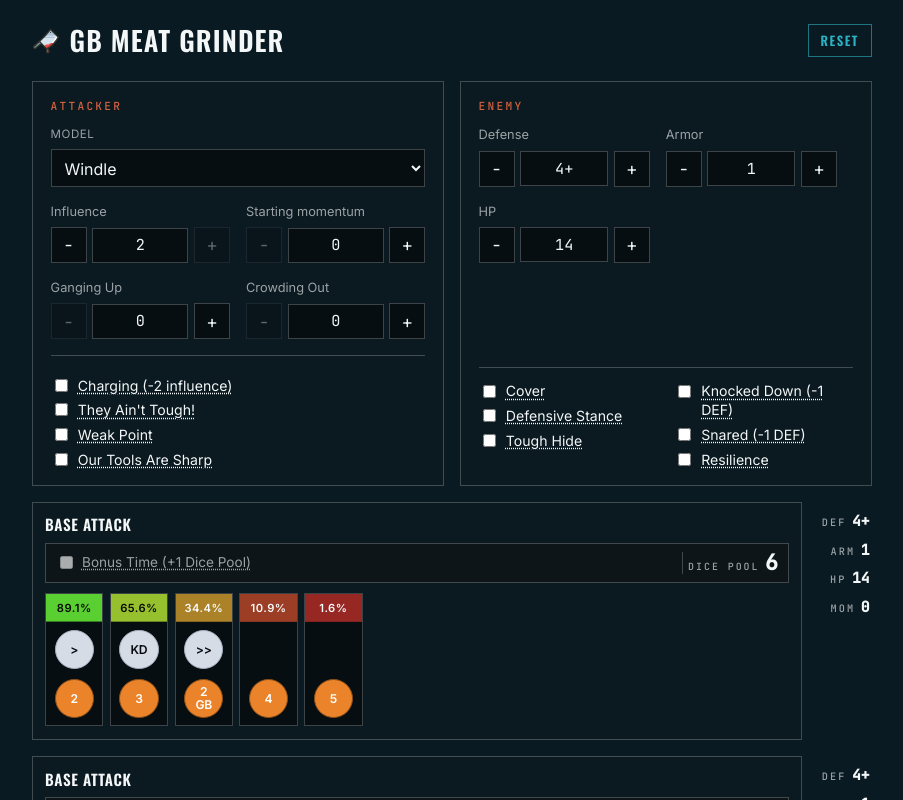
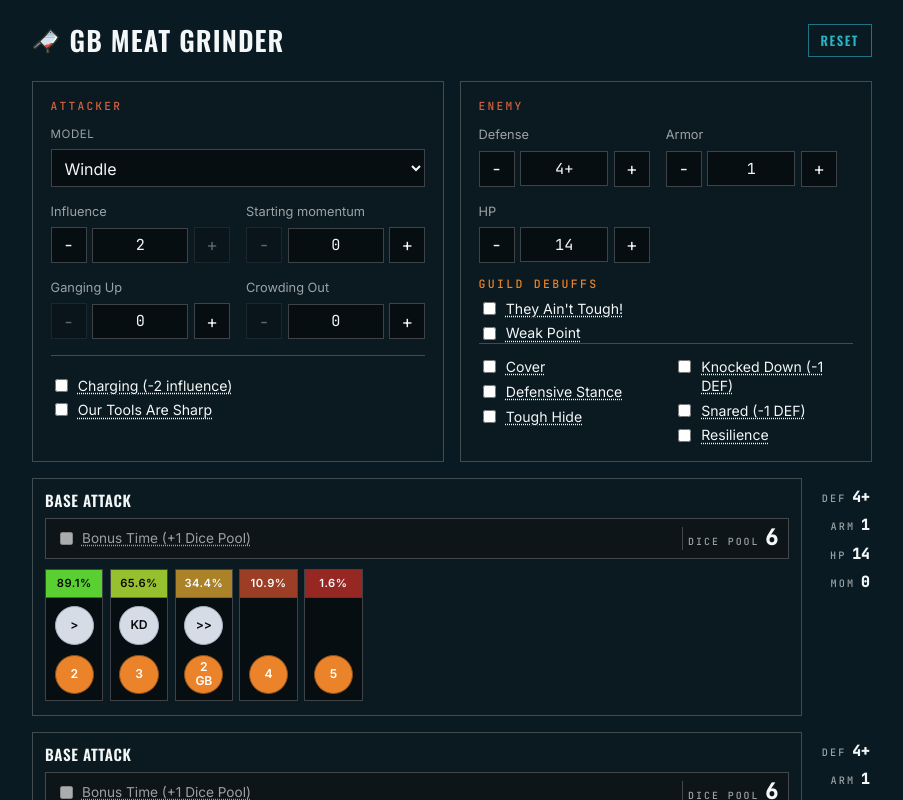
Before and after one commit to cckarchev/gb-meat-grinder, a React (Vite) app: page / in a window 1280 px wide. Shown: the top 800 px of the page, without its empty margins (188-1091 px from the left). Built offline with nearby package versions, Linux system fonts and the light colour scheme.

Commit message:
feat: show guild debuffs on the enemy panel

```diff
--- a/src/components/attacker/AttackerPreAttackOptions.tsx
+++ b/src/components/attacker/AttackerPreAttackOptions.tsx
@@ -4,13 +4,14 @@ import {
   TOOLTIP_CHARGE,
   TOOLTIP_CHARGE_FURIOUS,
 } from '@/components/attacker/attackerPanelCopy';
+import { GuildBuffCheckbox } from '@/components/ui/GuildBuffCheckbox';
 import { TooltipCheckbox } from '@/components/ui/TooltipCheckbox';
-import { guildBuffIsExcluded } from '@/core/damage/damage';
+import { guildBuffsFor } from '@/core/damage/damage';
 import { useMeatGrinderSimulation } from '@/gbMeatGrinder/useMeatGrinderSimulation';
 
 /** Charging, guild buffs and activated traits toggled before the attack. */
 export const AttackerPreAttackOptions = () => {
-  const { attacker, charging, damageMods, activeTraits, dispatch } =
+  const { attacker, charging, activeTraits, dispatch } =
     useMeatGrinderSimulation();
 
   const chargeTooltip = attacker.furious
@@ -30,27 +31,9 @@ export const AttackerPreAttackOptions = () => {
       >
         Charging{chargeCostLabel}
       </TooltipCheckbox>
-      {attacker.guild.buffs.map((buff) => {
-        const excluded = guildBuffIsExcluded(attacker, buff.id);
-
-        const tooltip = excluded
-          ? `${buff.tooltip} (not available to ${attacker.name})`
-          : buff.tooltip;
-
-        return (
-          <TooltipCheckbox
-            key={buff.id}
-            disabled={excluded}
-            checked={!excluded && damageMods.buffs[buff.id] === true}
-            onChange={(value) =>
-              dispatch({ type: 'guildBuff', id: buff.id, value })
-            }
-            tooltip={tooltip}
-          >
-            {buff.label}
-          </TooltipCheckbox>
-        );
-      })}
+      {guildBuffsFor(attacker, 'attacker').map((buff) => (
+        <GuildBuffCheckbox key={buff.id} buff={buff} />
+      ))}
       {(attacker.characterTraits ?? [])
         .filter((trait) => trait.active === true)
         .map((trait) => (
--- /dev/null
+++ b/src/components/enemy/EnemyGuildDebuffs.tsx
@@ -0,0 +1,44 @@
+import styled from 'styled-components';
+import { LABEL_GUILD_DEBUFFS } from '@/components/enemy/enemyPanelCopy';
+import { GuildBuffCheckbox } from '@/components/ui/GuildBuffCheckbox';
+import { guildBuffsFor } from '@/core/damage/damage';
+import { useMeatGrinderSimulation } from '@/gbMeatGrinder/useMeatGrinderSimulation';
+import { narrowViewport } from '@/styles/breakpoints';
+import { monoCapsLabel } from '@/styles/mixins';
+
+const DebuffsSection = styled.div`
+  margin-top: 0.85rem;
+
+  ${narrowViewport} {
+    margin-top: 0.6rem;
+  }
+`;
+
+/** Section label in the attacker's guild color: these come from the attacker's guild. */
+const DebuffsLabel = styled.div<{ $color: string }>`
+  ${monoCapsLabel}
+  font-size: 0.72rem;
+  color: ${({ $color }) => $color};
+`;
+
+/** The attacker's guild debuffs already on the target (e.g. They Ain't Tough!). */
+export const EnemyGuildDebuffs = () => {
+  const { attacker } = useMeatGrinderSimulation();
+
+  const debuffs = guildBuffsFor(attacker, 'enemy');
+
+  if (debuffs.length === 0) {
+    return null;
+  }
+
+  return (
+    <DebuffsSection>
+      <DebuffsLabel $color={attacker.guild.color}>
+        {LABEL_GUILD_DEBUFFS}
+      </DebuffsLabel>
+      {debuffs.map((debuff) => (
+        <GuildBuffCheckbox key={debuff.id} buff={debuff} />
+      ))}
+    </DebuffsSection>
+  );
+};
--- a/src/components/enemy/EnemyPanel.tsx
+++ b/src/components/enemy/EnemyPanel.tsx
@@ -1,5 +1,6 @@
 import styled from 'styled-components';
 import { EnemyConditions } from '@/components/enemy/EnemyConditions';
+import { EnemyGuildDebuffs } from '@/components/enemy/EnemyGuildDebuffs';
 import { StepControl } from '@/components/ui/StepControl';
 import { Panel, PanelTitle, Row } from '@/components/ui/ui';
 import {
@@ -51,6 +52,7 @@ export const EnemyPanel = () => {
           ariaSubject="target HP"
         />
       </Row>
+      <EnemyGuildDebuffs />
       <EnemyConditions />
     </EnemyPanelBox>
   );
--- a/src/components/enemy/enemyPanelCopy.ts
+++ b/src/components/enemy/enemyPanelCopy.ts
@@ -22,3 +22,5 @@ export const TOOLTIP_SNARED = `Target starts the activation Snared: -${SNARED_DE
 
 export const TOOLTIP_RESILIENCE =
   'Resilience: the activation’s first attack is wholly ignored (no damage, effects, wraps, momentum, or Berserker trigger) and carries nothing over to later attacks. That swing is shown but disabled.';
+
+export const LABEL_GUILD_DEBUFFS = 'Guild debuffs';
--- /dev/null
+++ b/src/components/ui/GuildBuffCheckbox.tsx
@@ -0,0 +1,30 @@
+import { TooltipCheckbox } from '@/components/ui/TooltipCheckbox';
+import { guildBuffIsExcluded } from '@/core/damage/damage';
+import type { GuildBuff } from '@/data/guilds/guild.types';
+import { useMeatGrinderSimulation } from '@/gbMeatGrinder/useMeatGrinderSimulation';
+
+type GuildBuffCheckboxProps = {
+  buff: GuildBuff;
+};
+
+/** A guild buff or debuff toggle, disabled for the model that is its source. */
+export const GuildBuffCheckbox = ({ buff }: GuildBuffCheckboxProps) => {
+  const { attacker, damageMods, dispatch } = useMeatGrinderSimulation();
+
+  const excluded = guildBuffIsExcluded(attacker, buff.id);
+
+  const tooltip = excluded
+    ? `${buff.tooltip} (not available to ${attacker.name})`
+    : buff.tooltip;
+
+  return (
+    <TooltipCheckbox
+      disabled={excluded}
+      checked={!excluded && damageMods.buffs[buff.id] === true}
+      onChange={(value) => dispatch({ type: 'guildBuff', id: buff.id, value })}
+      tooltip={tooltip}
+    >
+      {buff.label}
+    </TooltipCheckbox>
+  );
+};
--- a/src/core/damage/damage.ts
+++ b/src/core/damage/damage.ts
@@ -14,6 +14,7 @@ import {
   TOUGH_HIDE_DAMAGE_PENALTY,
 } from '@/core/shared/constants';
 import type { AttackerData } from '@/data/attackers/attacker.types';
+import type { GuildBuff, GuildBuffTarget } from '@/data/guilds/guild.types';
 
 export const DEFAULT_PLAYBOOK_DAMAGE_MODS: PlaybookDamageMods = {
   toughHide: false,
@@ -28,6 +29,20 @@ export const guildBuffIsExcluded = (
   const excluded = attacker.excludedGuildBuffs ?? [];
 
   return excluded.includes(buffId);
+};
+
+const DEFAULT_GUILD_BUFF_TARGET: GuildBuffTarget = 'attacker';
+
+/** The guild's effects on one side, excluded ones included (the UI disables those). */
+export const guildBuffsFor = (
+  attacker: AttackerData,
+  target: GuildBuffTarget,
+): readonly GuildBuff[] => {
+  return attacker.guild.buffs.filter((buff) => {
+    const buffTarget = buff.target ?? DEFAULT_GUILD_BUFF_TARGET;
+
+    return buffTarget === target;
+  });
 };
 
 /** Guild buffs this model can receive (excludes buffs it is the source of). */
--- a/src/data/guilds/farmers.ts
+++ b/src/data/guilds/farmers.ts
@@ -9,6 +9,7 @@ export const farmers: Guild = {
       id: 'theyAintTough',
       label: "They Ain't Tough!",
       tooltip: 'The enemy model suffers -1 ARM.',
+      target: 'enemy',
       armorReduction: 1,
     },
     {
@@ -16,6 +17,7 @@ export const farmers: Guild = {
       label: 'Weak Point',
       tooltip:
         "The enemy model suffers -1 ARM (stacks with They Ain't Tough!).",
+      target: 'enemy',
       armorReduction: 1,
     },
     {
```
Also changed, not shown: src/data/guilds/guild.types.ts (+12 -2 lines), 1 other file (tests, documents, lock files or other folders).
